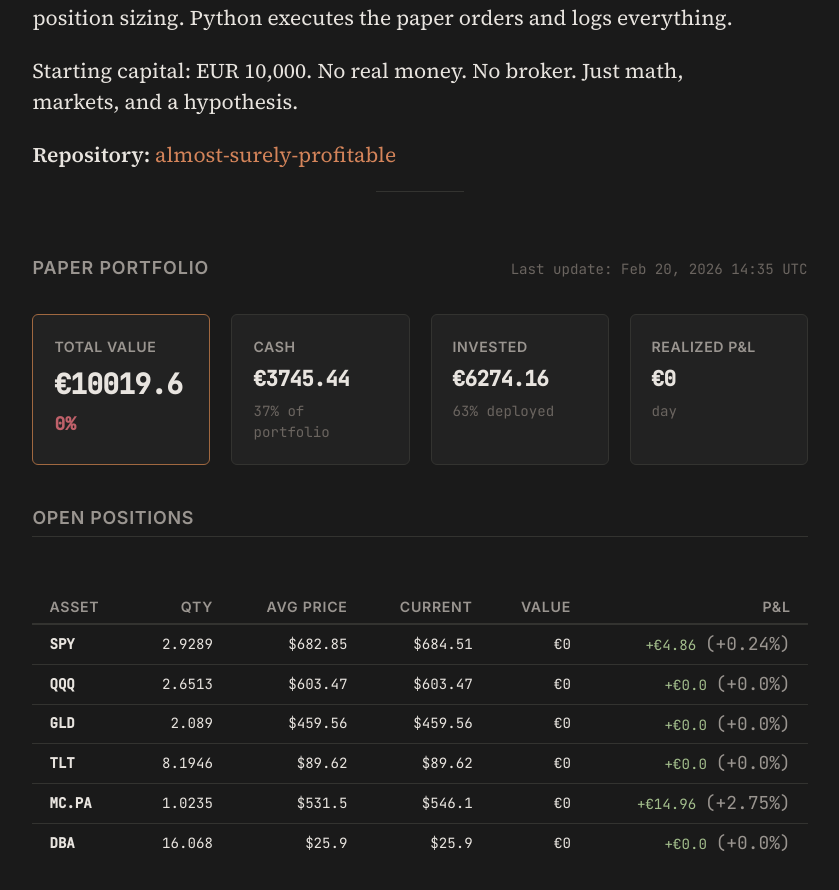
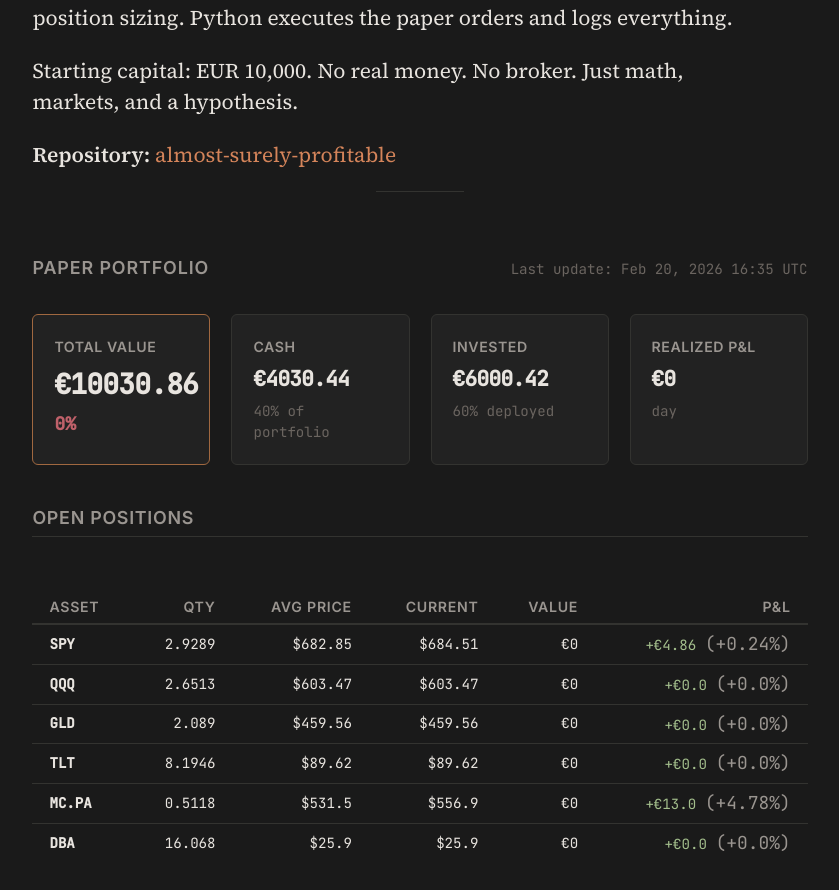
Before and after one commit to Alm0stSurely/alm0stsurely.github.io, a Jekyll site: the page built from trading.md, in a window 1280 px wide and 900 px high, scrolled down 854 px. Shown: the top 890 px of the window, without its empty margins (220-1059 px from the left). Built offline with Jekyll 4.4.1, drawn with Linux system fonts in a browser that asks for light colours.

Commit message:
Update portfolio: MC.PA partial take profit +€13 realized

```diff
--- a/_data/portfolio.json
+++ b/_data/portfolio.json
@@ -1,12 +1,12 @@
 {
-  "last_updated": "Feb 20, 2026 14:35 UTC",
-  "total_value": 10019.60,
-  "total_return": 0.196,
-  "cash": 3745.44,
-  "cash_pct": 37.4,
-  "invested": 6274.12,
-  "invested_pct": 62.6,
-  "realized_pnl": 0.0,
+  "last_updated": "Feb 20, 2026 16:35 UTC",
+  "total_value": 10030.86,
+  "total_return": 0.309,
+  "cash": 4030.44,
+  "cash_pct": 40.2,
+  "invested": 6000.42,
+  "invested_pct": 59.8,
+  "realized_pnl": 13.0,
   "num_positions": 6,
   "positions": [
     {
@@ -47,12 +47,12 @@
     },
     {
       "ticker": "MC.PA",
-      "quantity": 1.0235,
+      "quantity": 0.5118,
       "avg_price": 531.5,
-      "current_price": 546.10,
-      "value": 559.00,
-      "pnl": 14.96,
-      "pnl_pct": 2.75
+      "current_price": 556.90,
+      "value": 285.00,
+      "pnl": 13.00,
+      "pnl_pct": 4.78
     },
     {
       "ticker": "DBA",
@@ -65,6 +65,15 @@
     }
   ],
   "recent_trades": [
+    {
+      "date": "2026-02-20 16:35",
+      "ticker": "MC.PA",
+      "action": "SELL (partial)",
+      "quantity": 0.5118,
+      "price": 556.90,
+      "total": 285.00,
+      "reasoning": "Third alert: +4.78% move (2+ sigma event). Took 50% profits (+€13.00 realized) to secure gains while maintaining upside exposure."
+    },
     {
       "date": "2026-02-20 14:35",
       "ticker": "MC.PA",
```
